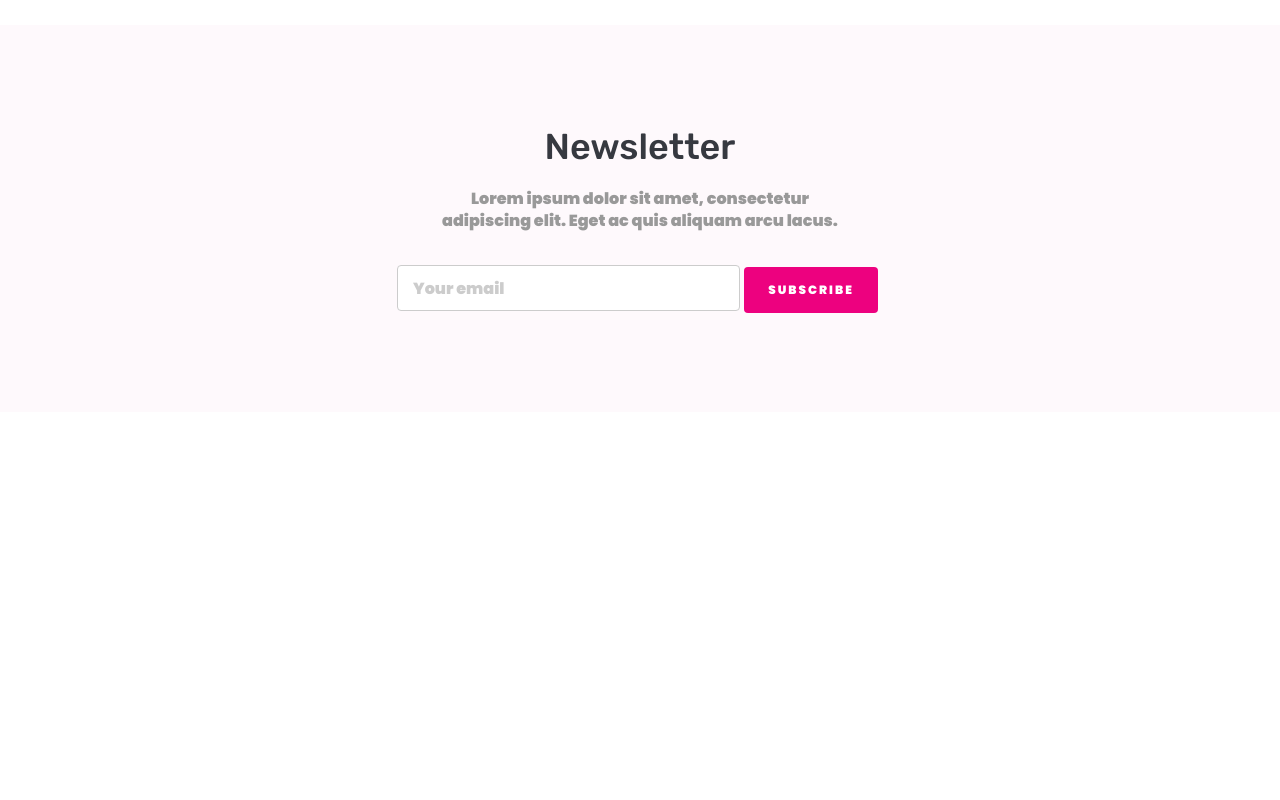
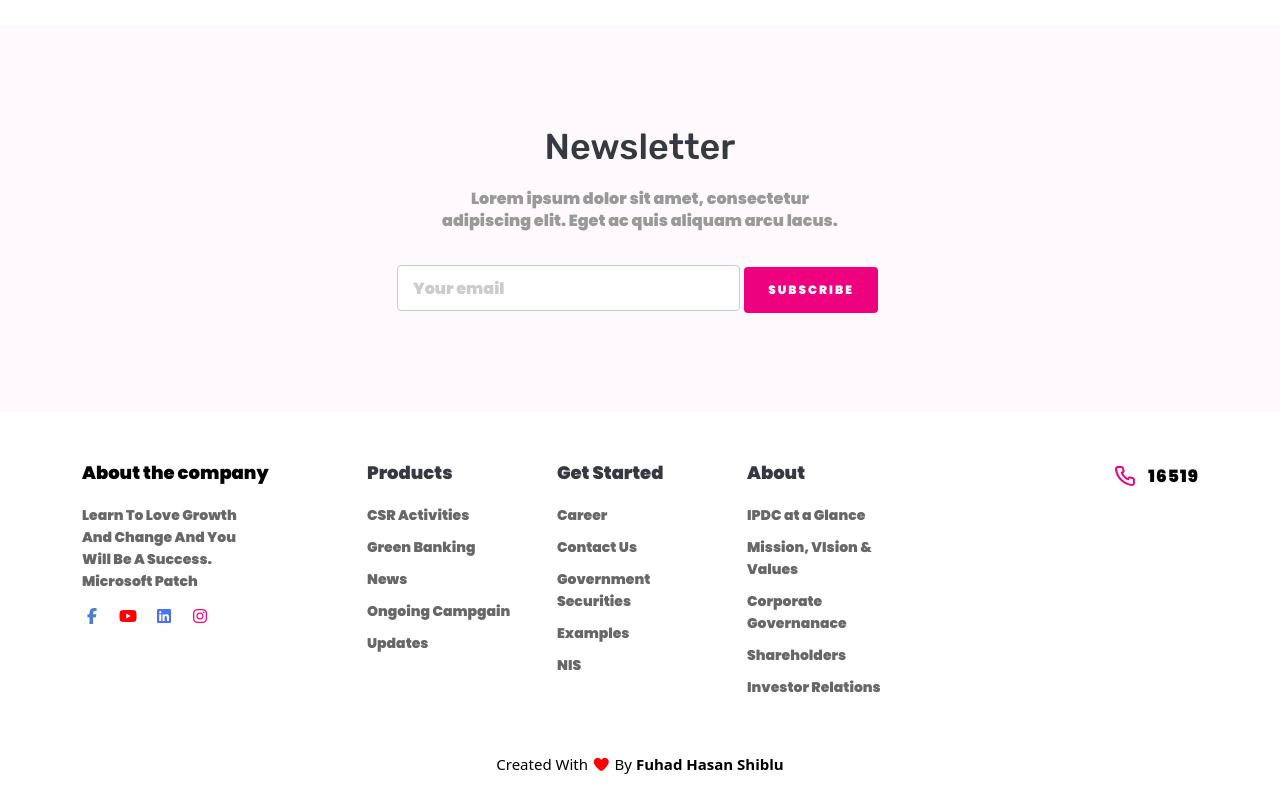
Before and after one commit to fuhad-shiblu/IPDC-Demo, a plain HTML site: page index.html in a window 1280 px wide. Shown: the part 4066-4866 px from the top of the page. Before the commit the page ends 4478 px from the top, so only its background shows below. Drawn offline with nearby package versions, Linux system fonts and the light colour scheme; a web font is replaced by a local one.

Commit message:
All Desgin Done

```diff
--- a/assets/css/style.css
+++ b/assets/css/style.css
@@ -541,4 +541,75 @@ nav {
 /* ===== Newsletter CSS Part End ===== */
 
 /* ===== Footer CSS Part Start ===== */
+footer{
+    padding-top: 50px;
+}
+.fuhadShiblu_footerAboutTxtArea h4{
+    font-size: 18px;
+    font-weight: 900;
+    font-family: var(--poppins);
+    color: #010101;
+    line-height: 22px;
+}
+.fuhadShiblu_footerAboutTxtArea p{
+    width: 180px;
+    font-size: 14px;
+    font-weight: 900;
+    font-family: var(--poppins);
+    color: #676767;
+    line-height: 22px;
+    margin: 20px 0 16px;
+}
+.fuhadShiblu_footerScl{
+    gap: 16px;
+}
+.fuhadShiblu_footerFb{
+    color: #4B7FCD;
+}
+.fuhadShiblu_footerYt{
+    color: #FF0000;
+}
+.fuhadShiblu_footerLi{
+    color: #4A71FB;
+}
+.fuhadShiblu_footerIg{
+    color: #ED017F;
+}
+.fuhadShiblu_footerLinks{
+    gap: 10px;
+}
+.fuhadShiblu_footerLinks h5{
+    margin-bottom: 10px;
+    font-size: 18px;
+    font-weight: 900;
+    font-family: var(--poppins);
+    color: #363940;
+    line-height: 22px;
+}
+.fuhadShiblu_footerLinks a{
+    font-size: 14px;
+    font-family: var(--poppins);
+    font-weight: 900;
+    color: #676767;
+    line-height: 22px;
+}
+.fuhadShiblu_footerLinks a:hover{
+    text-decoration: underline;
+}
+.fuhadShiblu_footerCallImg img{
+    width: 85px;
+    height: 24px;
+}
+.fuhadShiblu_credit{
+    margin-top: 55px;
+    padding-bottom: 24px;
+    font-size: 15px;
+    font-family: var(--roboto);
+}
+.fuhadShiblu_heart{
+    color: #ff0000;
+}
+.fuhadShiblu_credit a:hover{
+    text-decoration: underline;
+}
 /* ===== Footer CSS Part End ===== */
--- a/index.html
+++ b/index.html
@@ -516,6 +516,76 @@
     <!-- Newsletter Part End -->
 
     <!-- Footer Part Start -->
+    <footer class="container">
+        <div class="row">
+            <div class="col-md-3 d-flex justify-content-center justify-content-md-start">
+                <div class="fuhadShiblu_footerAboutTxtArea">
+                    <h4>
+                        About the company
+                    </h4>
+                    <p>
+                        Learn To Love Growth And Change And You Will Be A Success. Microsoft Patch
+                    </p>
+                    <div class="fuhadShiblu_footerScl d-flex align-items-center">
+                        <i class="fa-brands fa-facebook-f fuhadShiblu_footerFb"></i>
+                        <i class="fa-brands fa-youtube fuhadShiblu_footerYt"></i>
+                        <i class="fa-brands fa-linkedin fuhadShiblu_footerLi"></i>
+                        <i class="fa-brands fa-instagram fuhadShiblu_footerIg"></i>
+                    </div>
+                </div>
+            </div>
+            <div class="col-md-2 d-flex justify-content-center justify-content-md-start mt-5 mt-md-0">
+                <div class="fuhadShiblu_footerLinks d-flex flex-column">
+                    <h5>
+                        Products
+                    </h5>
+                    <a href="#csr-activities">CSR Activities</a>
+                    <a href="#green-banking">Green Banking</a>
+                    <a href="#news">News</a>
+                    <a href="#ongoing-campgain">Ongoing Campgain</a>
+                    <a href="#updates">Updates</a>
+                </div>
+            </div>
+            <div class="col-md-2 d-flex justify-content-center mt-5 mt-md-0">
+                <div class="fuhadShiblu_footerLinks d-flex flex-column">
+                    <h5>
+                        Get Started
+                    </h5>
+                    <a href="#career">Career</a>
+                    <a href="#contact-us">Contact Us</a>
+                    <a href="#government-securities">Government Securities</a>
+                    <a href="#examples">Examples</a>
+                    <a href="#nis">NIS</a>
+                </div>
+            </div>
+            <div class="col-md-2 d-flex justify-content-center mt-5 mt-md-0">
+                <div class="fuhadShiblu_footerLinks d-flex flex-column">
+                    <h5>
+                        About
+                    </h5>
+                    <a href="#ipdc-at-a-glance">IPDC at a Glance</a>
+                    <a href="#mission-,-Ision-&-alues">Mission, VIsion & Values</a>
+                    <a href="#corporate-governanace">Corporate Governanace</a>
+                    <a href="#shareholders">Shareholders</a>
+                    <a href="#investor-relations">Investor Relations</a>
+                </div>
+            </div>
+            <div class="col-md-3 d-flex justify-content-md-end justify-content-center mt-5 mt-md-0">
+                <div class="fuhadShiblu_footerCallImg">
+                    <img src="assets/img/16519.png" alt="16519">
+                </div>
+            </div>
+        </div>
+        <div class="row">
+            <div class="col-12">
+                <div class="fuhadShiblu_credit text-center text-capitalize text-black fw-light">
+                    created with <i class="fa-solid fa-heart fuhadShiblu_heart"></i> by <a
+                        class="text-black fw-semibold" href="https://github.com/fuhad-shiblu" target="_blank">fuhad
+                        hasan shiblu</a>
+                </div>
+            </div>
+        </div>
+    </footer>
     <!-- Footer Part End -->
     <script src="https://cdn.jsdelivr.net/npm/bootstrap@5.3.8/dist/js/bootstrap.bundle.min.js"
         integrity="sha384-FKyoEForCGlyvwx9Hj09JcYn3nv7wiPVlz7YYwJrWVcXK/BmnVDxM+D2scQbITxI" crossorigin="anonymous">
```
